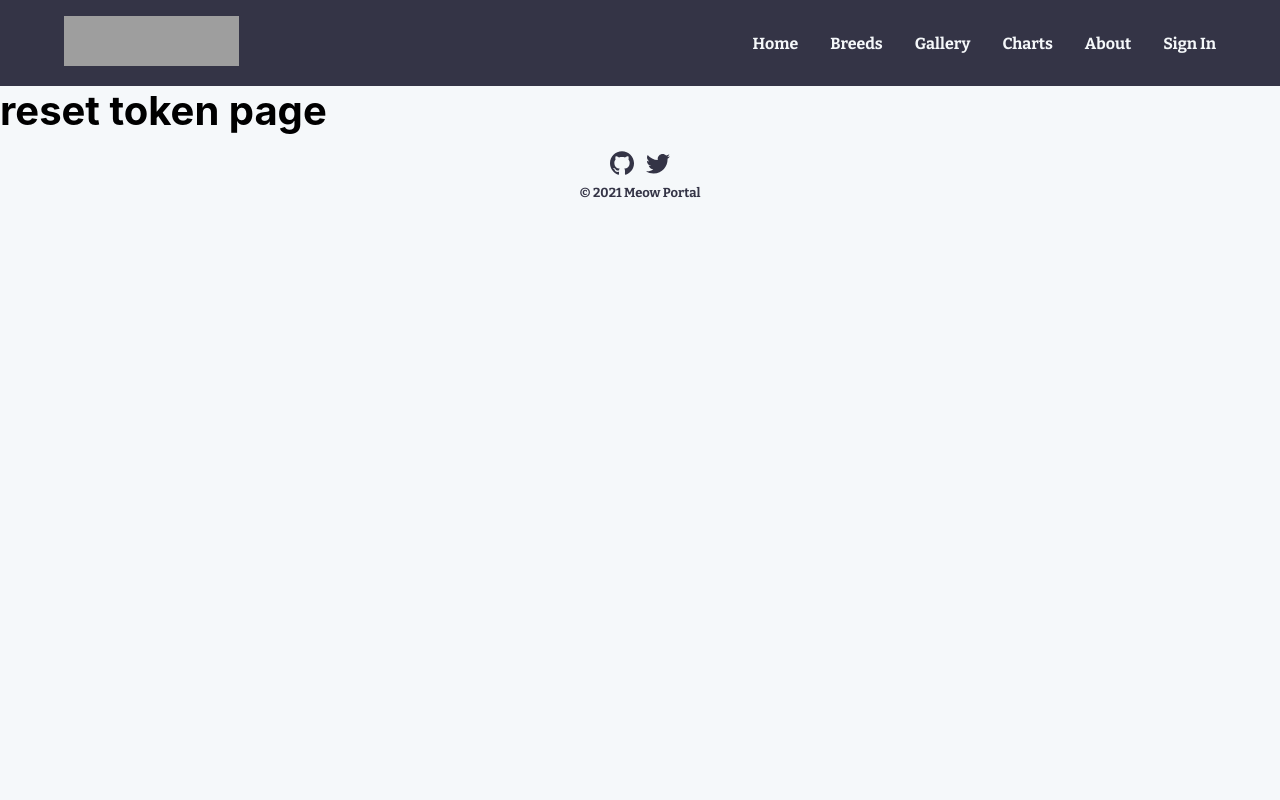
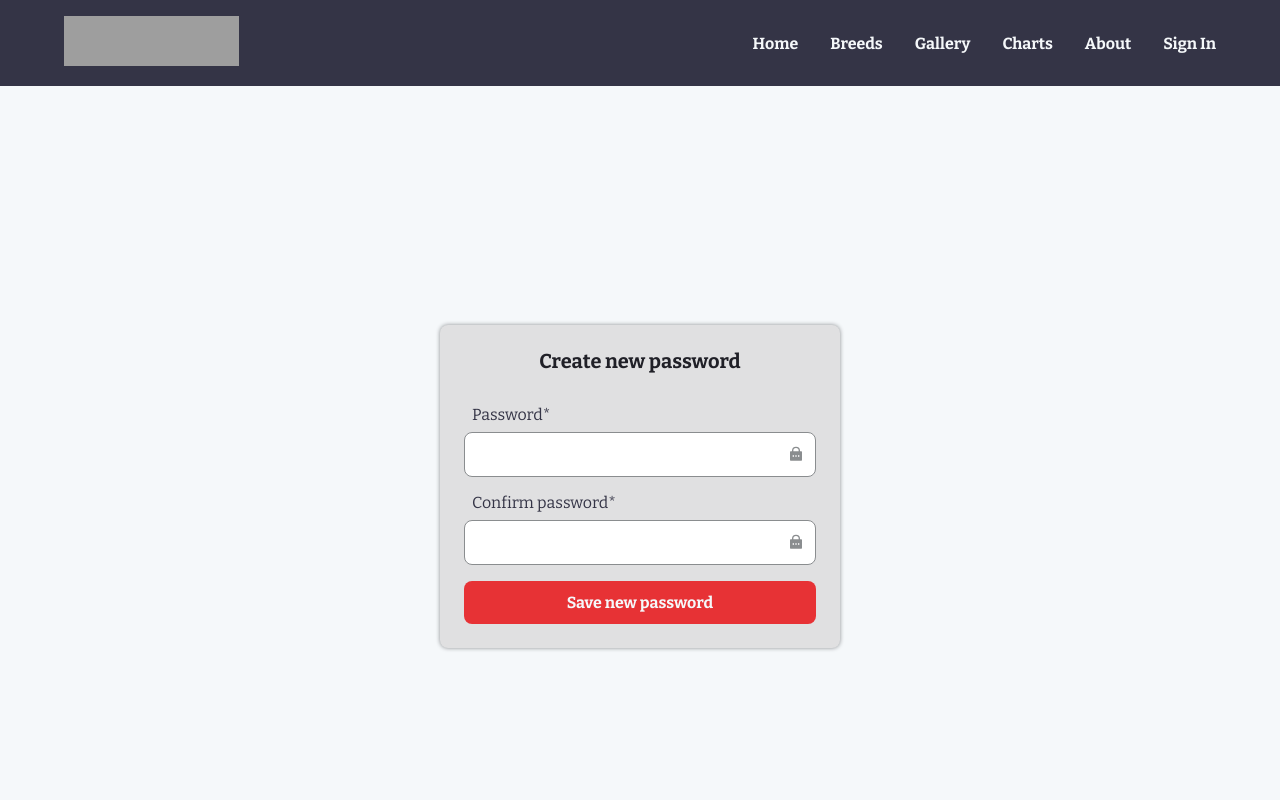
Before and after one commit to Andantez/meow-center, a Next.js app: page /account/passwordreset/1 in a window 1280 px wide. Shown: the top 800 px of the page. Built offline with nearby package versions, Linux system fonts and the light colour scheme; no server answers; grey boxes are pictures that could not be loaded.

Commit message:
Add: html structure and styling to resettoken page.

```diff
--- a/pages/account/forgottenpassword.js
+++ b/pages/account/forgottenpassword.js
@@ -74,6 +74,7 @@ const StyledDiv = styled.div`
   height: 100vh;
   align-items: center;
   justify-content: center;
+
   .container {
     display: grid;
     gap: 2em;
--- a/pages/account/passwordreset/[resetToken].js
+++ b/pages/account/passwordreset/[resetToken].js
@@ -1,6 +1,191 @@
+import { useRouter } from 'next/router';
+import { useState } from 'react';
+import styled from 'styled-components';
+import { AiFillEyeInvisible, AiFillEye } from 'react-icons/ai';
+import { RiLockPasswordFill } from 'react-icons/ri';
 
 const ResetToken = () => {
-  return <h2>reset token page </h2>;
+  const [password, setPassword] = useState('');
+  const [confirmPassword, setConfirmPassword] = useState('');
+  const [error, setError] = useState('');
+  const [showPassword, setShowPassword] = useState(false);
+  const [showConfirmPassword, setShowConfirmPassword] = useState(false);
+  const router = useRouter();
+
+  const handleSubmit = (e) => {
+    e.preventDefault();
+    if (password !== confirmPassword) {
+      setError("Your password doesn't match - please try again");
+      return;
+    }
+  };
+  return (
+    <StyledDiv>
+      <div className="container">
+        <h1>Create new password</h1>
+        <form className="form-grid" noValidate onSubmit={handleSubmit}>
+          <div className="form-input-container">
+            <label htmlFor="password" className="password-label">
+              Password*
+            </label>
+            <div className="input-wrapper">
+              <input
+                type={showPassword ? 'text' : 'password'}
+                id="password"
+                name="password"
+                className={`password-input ${error ? 'validation-error' : ''}`}
+                value={password}
+                onChange={(e) => setPassword(e.target.value)}
+                autoComplete="new-password"
+              />
+              {password ? (
+                showPassword ? (
+                  <AiFillEyeInvisible
+                    className="icon icon-btn icon-dark"
+                    onClick={() => setShowPassword(!showPassword)}
+                  />
+                ) : (
+                  <AiFillEye
+                    className="icon icon-btn"
+                    onClick={() => setShowPassword(!showPassword)}
+                  />
+                )
+              ) : (
+                <RiLockPasswordFill className="icon" />
+              )}
+            </div>
+          </div>
+          <div className="form-input-container">
+            <label htmlFor="confirm-password" className="password-label">
+              Confirm password*
+            </label>
+            <div className="input-wrapper">
+              <input
+                type={showConfirmPassword ? 'text' : 'password'}
+                id="confirm-password"
+                name="new-password"
+                className={`password-input ${error ? 'validation-error' : ''}`}
+                value={confirmPassword}
+                onChange={(e) => setConfirmPassword(e.target.value)}
+                autoComplete="new-password"
+              />
+              {confirmPassword ? (
+                showConfirmPassword ? (
+                  <AiFillEyeInvisible
+                    className="icon icon-btn icon-dark"
+                    onClick={() => setShowConfirmPassword(!showConfirmPassword)}
+                  />
+                ) : (
+                  <AiFillEye
+                    className="icon icon-btn"
+                    onClick={() => setShowConfirmPassword(!showConfirmPassword)}
+                  />
+                )
+              ) : (
+                <RiLockPasswordFill className="icon" />
+              )}
+            </div>
+            {error && <small className="error-message">{error}</small>}
+          </div>
+          <button type="submit" className="submit-btn">
+            Save new password
+          </button>
+        </form>
+      </div>
+    </StyledDiv>
+  );
 };
 
+const StyledDiv = styled.div`
+  display: flex;
+  justify-content: center;
+  align-items: center;
+  height: 100vh;
+  width: 90vw;
+  max-width: 1200px;
+  margin: 0 auto;
+  font-family: var(--ff-paragraph);
+  h1 {
+    text-align: center;
+    font-size: 1.25rem;
+  }
+
+  .container {
+    display: grid;
+    gap: 2em;
+    background-color: hsl(270, 2%, 88%);
+    color: var(--clr-black);
+    padding: 1.5em;
+    border-radius: 0.5em;
+    box-shadow: 0 0 4px var(--clr-grey);
+    max-width: 400px;
+    width: 100%;
+  }
+
+  .form-grid {
+    display: grid;
+    gap: 1em;
+  }
+  .form-input-container {
+    display: grid;
+    gap: 0.5em;
+  }
+
+  .password-input {
+    width: 100%;
+    border: 1px solid var(--clr-grey);
+    padding: 0.75em;
+    border-radius: 0.5em;
+    &::-ms-reveal {
+      display: none;
+    }
+    &:focus {
+      outline: 1px solid var(--clr-primary-500);
+    }
+  }
+
+  .submit-btn {
+    background: var(--clr-red-500);
+    border: none;
+    color: var(--clr-secondary-500);
+    padding: 0.75em 2.5em;
+    border-radius: 0.5em;
+    font-weight: var(--fw-bold);
+    cursor: pointer;
+  }
+
+  .password-label {
+    padding-left: 0.5em;
+    color: var(--clr-primary-500);
+  }
+
+  .error-message {
+    font-family: var(--ff-paragraph);
+    font-size: 0.75rem;
+    letter-spacing: 0.5px;
+    color: var(--clr-red-900);
+    padding-left: 1.5em;
+  }
+
+  .password-input.validation-error {
+    border: 1px solid var(--clr-red-900);
+  }
+  .input-wrapper {
+    position: relative;
+  }
+  .icon {
+    position: absolute;
+    top: calc(50%);
+    right: 0.75em;
+    transform: translateY(-50%);
+    color: var(--clr-grey);
+  }
+  .icon-btn {
+    cursor: pointer;
+  }
+  .icon-dark {
+    color: var(--clr-black);
+  }
+`;
+
 export default ResetToken;
```
Also changed, not shown: components/SignInSignUp.js (+6 -4 lines).
